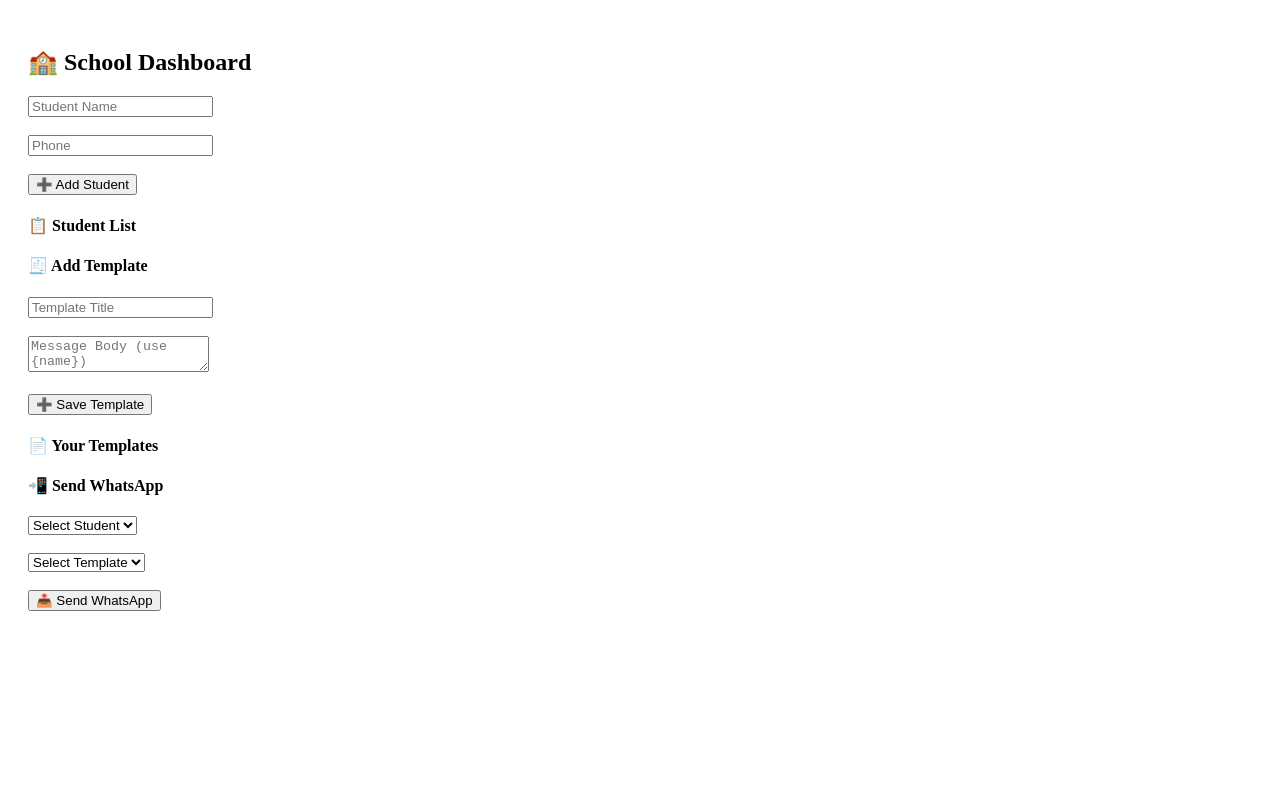
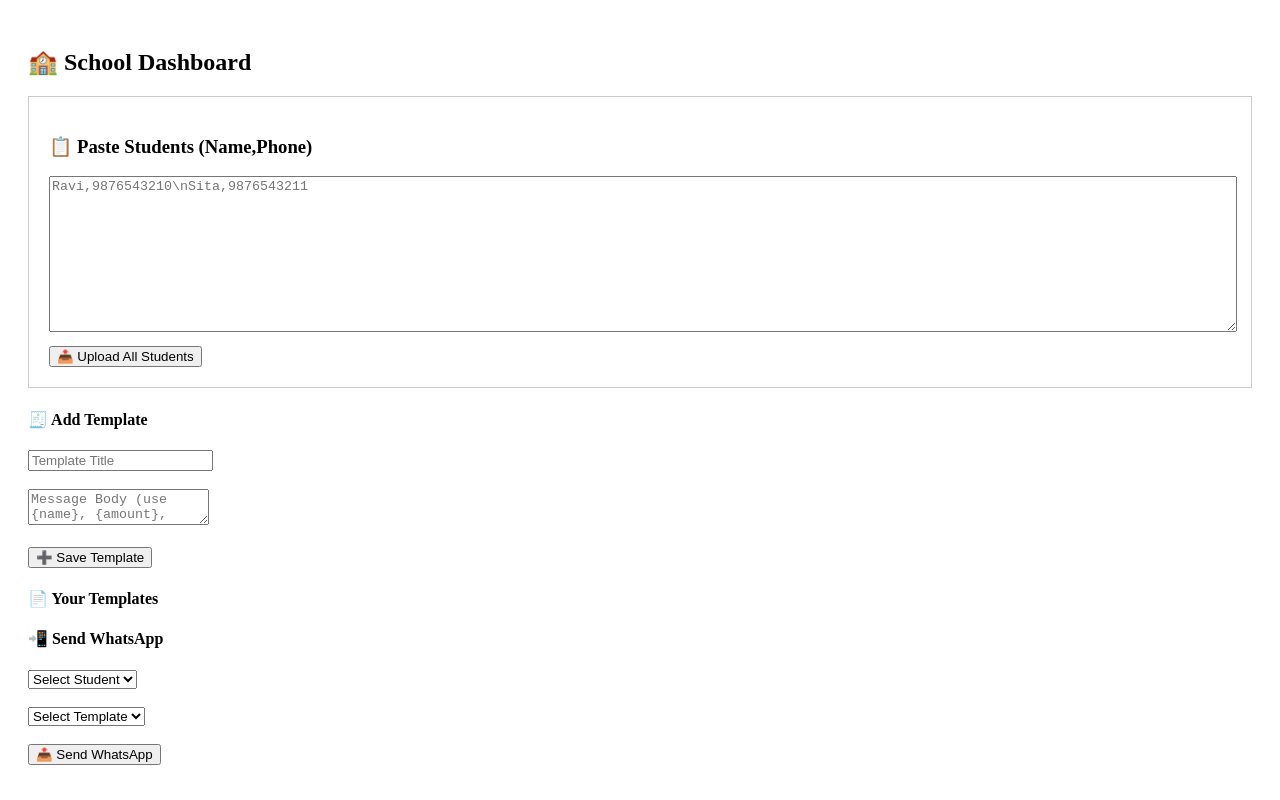
Before and after one commit to jeswanth911/school-wa-app, a React (Create React App) app: page /school-dashboard in a window 1280 px wide. Built offline with nearby package versions, Linux system fonts and the light colour scheme; the HTML template or start-up script is replaced by a standard one.

Commit message:
Update SchoolDashboard.js

```diff
--- a/src/pages/SchoolDashboard.js
+++ b/src/pages/SchoolDashboard.js
@@ -1,41 +1,22 @@
 import React, { useState, useEffect } from "react";
 import { auth, db } from "../firebase";
 import { collection, addDoc, getDocs } from "firebase/firestore";
+import BulkStudentUploader from "../components/BulkStudentUploader";
 
 export default function SchoolDashboard() {
-  const [name, setName] = useState("");
-  const [phone, setPhone] = useState("");
-  const [students, setStudents] = useState([]);
   const [templateTitle, setTemplateTitle] = useState("");
   const [templateMessage, setTemplateMessage] = useState("");
   const [templates, setTemplates] = useState([]);
   const [selectedStudent, setSelectedStudent] = useState("");
   const [selectedTemplate, setSelectedTemplate] = useState("");
+  const [students, setStudents] = useState([]);
 
   const user = auth.currentUser;
 
-  const addStudent = async () => {
-    if (!name || !phone) {
-      alert("Please enter all fields");
-      return;
-    }
-
-    try {
-      await addDoc(collection(db, "students", user.uid, "list"), {
-        name,
-        phone,
-      });
-      alert("Student added!");
-      setName("");
-      setPhone("");
-      fetchStudents();
-    } catch (error) {
-      console.error("Error adding student: ", error);
-    }
-  };
-
   const fetchStudents = async () => {
-    const querySnapshot = await getDocs(collection(db, "students", user.uid, "list"));
+    const querySnapshot = await getDocs(
+      collection(db, "students", user.uid, "list")
+    );
     const data = [];
     querySnapshot.forEach((doc) => {
       data.push(doc.data());
@@ -64,7 +45,9 @@ export default function SchoolDashboard() {
   };
 
   const fetchTemplates = async () => {
-    const querySnapshot = await getDocs(collection(db, "templates", user.uid, "list"));
+    const querySnapshot = await getDocs(
+      collection(db, "templates", user.uid, "list")
+    );
     const tempList = [];
     querySnapshot.forEach((doc) => {
       tempList.push(doc.data());
@@ -86,7 +69,9 @@ export default function SchoolDashboard() {
       .replace("{amount}", student.amount || "")
       .replace("{due_date}", student.due_date || "");
 
-    const url = `https://wa.me/91${student.phone}?text=${encodeURIComponent(message)}`;
+    const url = `https://wa.me/91${student.phone}?text=${encodeURIComponent(
+      message
+    )}`;
     window.open(url, "_blank");
   };
 
@@ -100,29 +85,60 @@ export default function SchoolDashboard() {
   return (
     <div style={{ padding: "20px" }}>
       <h2>🏫 School Dashboard</h2>
-      <input placeholder="Student Name" value={name} onChange={(e) => setName(e.target.value)} /><br /><br />
-      <input placeholder="Phone" value={phone} onChange={(e) => setPhone(e.target.value)} /><br /><br />
-      <button onClick={addStudent}>➕ Add Student</button>
-      <h4>📋 Student List</h4>
-      <ul>{students.map((s, i) => <li key={i}>{s.name} - {s.phone}</li>)}</ul>
 
+      {/* 📋 Bulk Upload Students */}
+      <BulkStudentUploader />
+
+      {/* 🧾 Add New Template */}
       <h4>🧾 Add Template</h4>
-      <input placeholder="Template Title" value={templateTitle} onChange={(e) => setTemplateTitle(e.target.value)} /><br /><br />
-      <textarea placeholder="Message Body (use {name})" value={templateMessage} onChange={(e) => setTemplateMessage(e.target.value)} /><br /><br />
+      <input
+        placeholder="Template Title"
+        value={templateTitle}
+        onChange={(e) => setTemplateTitle(e.target.value)}
+      />
+      <br />
+      <br />
+      <textarea
+        placeholder="Message Body (use {name}, {amount}, {due_date})"
+        value={templateMessage}
+        onChange={(e) => setTemplateMessage(e.target.value)}
+      />
+      <br />
+      <br />
       <button onClick={addTemplate}>➕ Save Template</button>
 
+      {/* 📄 List of Templates */}
       <h4>📄 Your Templates</h4>
-      <ul>{templates.map((t, i) => <li key={i}><strong>{t.title}</strong>: {t.message}</li>)}</ul>
+      <ul>
+        {templates.map((t, i) => (
+          <li key={i}>
+            <strong>{t.title}</strong>: {t.message}
+          </li>
+        ))}
+      </ul>
 
+      {/* 📲 Send WhatsApp Message */}
       <h4>📲 Send WhatsApp</h4>
       <select onChange={(e) => setSelectedStudent(e.target.value)}>
         <option value="">Select Student</option>
-        {students.map((s, i) => <option key={i} value={JSON.stringify(s)}>{s.name}</option>)}
-      </select><br /><br />
+        {students.map((s, i) => (
+          <option key={i} value={JSON.stringify(s)}>
+            {s.name}
+          </option>
+        ))}
+      </select>
+      <br />
+      <br />
       <select onChange={(e) => setSelectedTemplate(e.target.value)}>
         <option value="">Select Template</option>
-        {templates.map((t, i) => <option key={i} value={JSON.stringify(t)}>{t.title}</option>)}
-      </select><br /><br />
+        {templates.map((t, i) => (
+          <option key={i} value={JSON.stringify(t)}>
+            {t.title}
+          </option>
+        ))}
+      </select>
+      <br />
+      <br />
       <button onClick={handleSend}>📤 Send WhatsApp</button>
     </div>
   );
```
